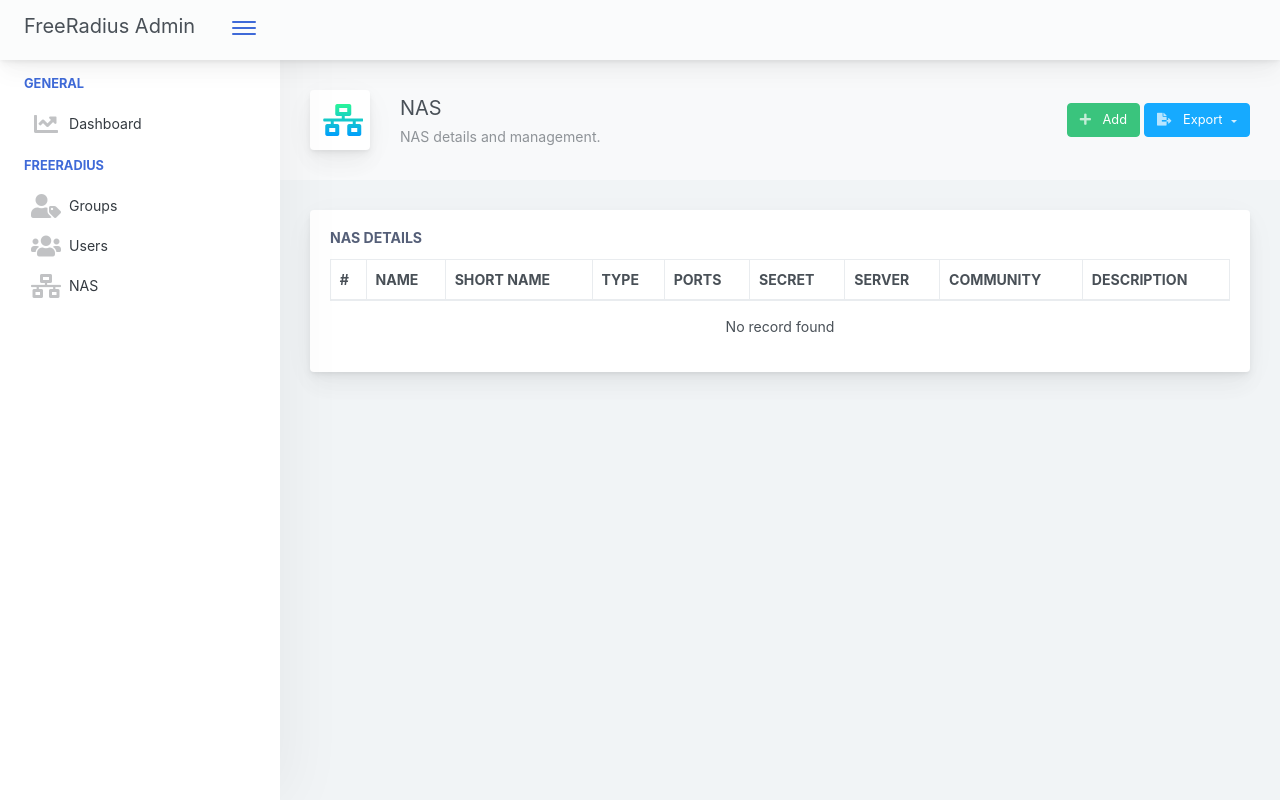
After one commit to vialivre/flask-freeradius-admin, a Flask app: page /nas in a window 1280 px wide. The commit adds this page. Run offline with Flask 2, Linux system fonts and the light colour scheme; data comes from the database, SQL or seed files in the repository; lists and menus that the app fills with data are empty; parts of the project's set-up code (start-up, migrations or seed data) failed here and were passed over; some libraries are stand-ins or nearby versions.

Commit message:
create NAS list page

```diff
--- a/flask_app/app/__init__.py
+++ b/flask_app/app/__init__.py
@@ -16,4 +16,4 @@ login.init_app(app)
 login.login_view = 'login'
 
 from app.models import auth, radius
-from app.routes import main, auth
+from app.routes import main, auth, radius
--- /dev/null
+++ b/flask_app/app/routes/radius.py
@@ -0,0 +1,13 @@
+from app import app, db
+from flask import render_template
+
+@app.route('/nas')
+def list_nas():
+    table_headers = ("#", "Name", "Short name", "Type", "Ports",
+                     "Secret", "Server", "Community","Description")
+
+    return render_template(
+        'radius/list_nas.html',
+        table_headers=table_headers,
+        table_records=[]
+    )
--- /dev/null
+++ b/flask_app/app/static/styles/custom.css
@@ -0,0 +1,8 @@
+.table-heading {
+  text-transform: uppercase;
+}
+
+.no-record-message {
+  text-align: center;
+  margin: 15px 0;
+}
--- a/flask_app/app/templates/base.html
+++ b/flask_app/app/templates/base.html
@@ -26,6 +26,10 @@
   -->
     <link
       href="{{ url_for('static', filename='styles/main.css') }}"
+      rel="stylesheet"
+    />
+    <link
+      href="{{ url_for('static', filename='styles/custom.css') }}"
       rel="stylesheet"
     />
   </head>
@@ -136,7 +140,7 @@
                   </a>
                 </li>
                 <li>
-                  <a href="#">
+                  <a href="{{ url_for('list_nas') }}">
                     <i class="metismenu-icon fa fa-network-wired"></i>
                     NAS
                   </a>
@@ -148,7 +152,8 @@
 
         <div class="app-main__outer">
           <div class="app-main__inner">
-            {% block container %} {% endblock %}
+            {% block header %} {% endblock %} {% block container %} {% endblock
+            %}
           </div>
         </div>
       </div>
--- /dev/null
+++ b/flask_app/app/templates/radius/list_nas.html
@@ -0,0 +1,77 @@
+{% extends 'base.html' %} {% block header %}
+<div class="app-page-title">
+  <div class="page-title-wrapper">
+    <div class="page-title-heading">
+      <div class="page-title-icon">
+        <i class="fa fa-network-wired icon-gradient bg-happy-itmeo"></i>
+      </div>
+      <div>
+        NAS
+        <div class="page-title-subheading">
+          NAS details and management.
+        </div>
+      </div>
+    </div>
+    <div class="page-title-actions">
+      <a href="#">
+        <button type="button" class="btn-shadow btn btn-success">
+          <span class="btn-icon-wrapper pr-2 opacity-7">
+            <i class="fa fa-plus fa-w-20"></i>
+          </span>
+          Add
+        </button>
+      </a>
+      <div class="d-inline-block dropdown">
+        <button
+          type="button"
+          data-toggle="dropdown"
+          aria-haspopup="true"
+          aria-expanded="false"
+          class="btn-shadow dropdown-toggle btn btn-info"
+        >
+          <span class="btn-icon-wrapper pr-2 opacity-7">
+            <i class="fa fa-file-export fa-w-20"></i>
+          </span>
+          Export
+        </button>
+        <div
+          tabindex="-1"
+          role="menu"
+          aria-hidden="true"
+          class="dropdown-menu dropdown-menu-right"
+        >
+          <ul class="nav flex-column">
+            <li class="nav-item">
+              <a href="javascript:void(0);" class="nav-link">
+                <i class="nav-link-icon fa fa-file-csv"></i>
+                <span>
+                  CSV
+                </span>
+              </a>
+            </li>
+            <li class="nav-item">
+              <a href="javascript:void(0);" class="nav-link">
+                <i class="nav-link-icon fa fa-file-code"></i>
+                <span>
+                  JSON
+                </span>
+              </a>
+            </li>
+          </ul>
+        </div>
+      </div>
+    </div>
+  </div>
+</div>
+{% endblock %} {% block container %}
+<div class="row">
+  <div class="col-lg-12">
+    <div class="main-card mb-3 card">
+      <div class="card-body">
+        <h5 class="card-title">NAS Details</h5>
+        {% include 'utils/table.html' %}
+      </div>
+    </div>
+  </div>
+</div>
+{% endblock %}
--- /dev/null
+++ b/flask_app/app/templates/utils/table.html
@@ -0,0 +1,21 @@
+<table class="mb-0 table table-bordered table-hover table-striped">
+  <thead>
+    <tr>
+      {% for header in table_headers %}
+      <th class="table-heading">{{ header }}</th>
+      {% endfor %}
+    </tr>
+  </thead>
+  <tbody>
+    {% for record in record_list %}
+    <tr>
+      {% for field in record %}
+      <td>{{ field }}</td>
+      {% endfor %}
+    </tr>
+    {% endfor %}
+  </tbody>
+</table>
+{% if not record_list %}
+<div class="no-record-message">No record found</div>
+{% endif %}
```
